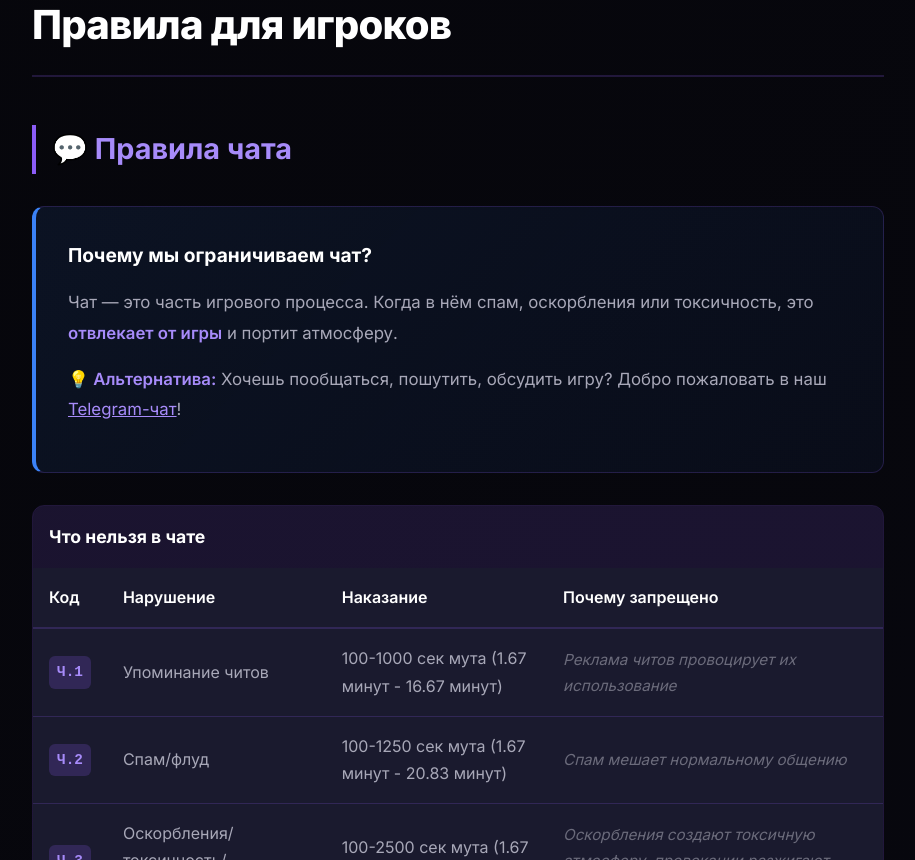
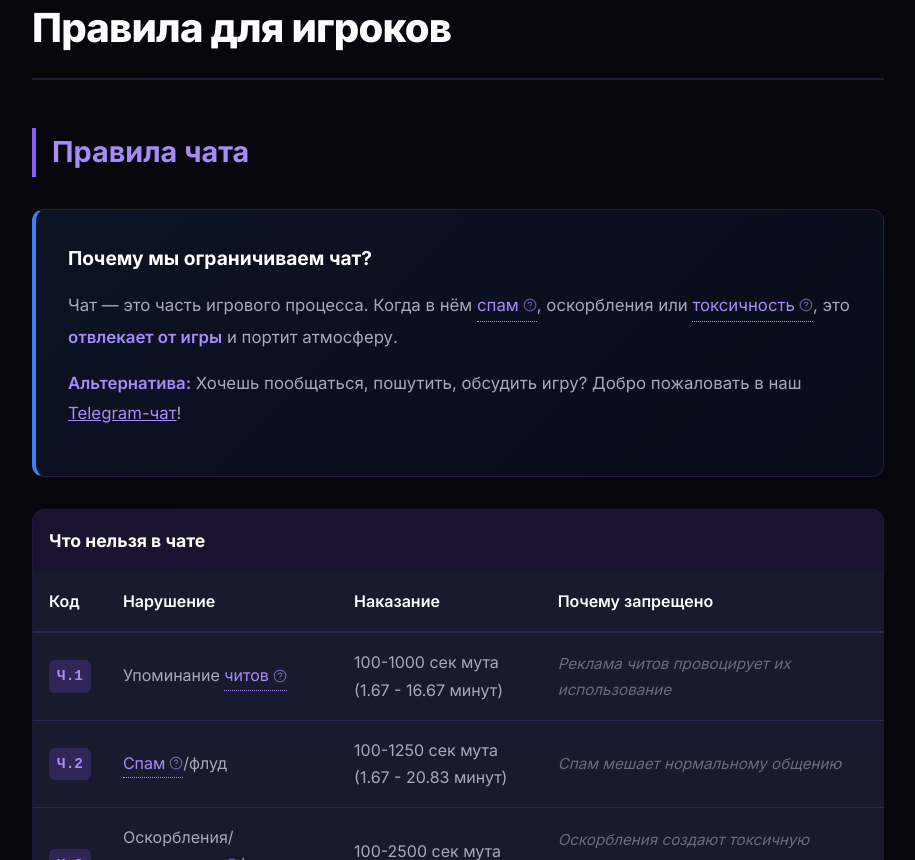
Before and after one commit to yorushi-code/Rules.Test, a React (Vite) app: page / in a window 1280 px wide. Shown: the part 1940-2800 px from the top of the page, without its empty margins (364-1279 px from the left). Built offline with nearby package versions, Linux system fonts and the light colour scheme.

Commit message:
Some setup in App.jsx and App.css

```diff
--- a/src/App.jsx
+++ b/src/App.jsx
@@ -1,6 +1,6 @@
 // App.jsx
-import React, { useState, useEffect } from 'react';
-import { ChevronRight, Shield, Heart, Users, MessageCircle } from 'lucide-react';
+import React, { useState, useEffect, useRef } from 'react';
+import { ChevronRight, Shield, Heart, Users, MessageCircle, HelpCircle } from 'lucide-react';
 import './styles/App.css';
 
 const App = () => {
@@ -48,13 +48,12 @@ const App = () => {
   );
 };
 
-// With logo.svg added
 const Header = () => (
   <header className="header">
     <div className="container">
       <div className="logo">
         <div className="logo-icon">
-          <img src="./teefusion.svg" alt="Logo" />
+          <img src="./teefusion.svg" alt="TeeFusion Logo" />
         </div>
         <span>TEE<strong>FUSION</strong></span>
       </div>
@@ -118,15 +117,15 @@ const Content = () => (
       <InfoBlock>
         <p>
           <strong>TeeFusion</strong> — это не просто сервер. Это <strong>твоё пространство</strong>,
-          где ты можешь играть, не отвлекаясь на читеров, токсиков и хаос.
+          где ты можешь играть, не отвлекаясь на <Term term="читеров">читеров</Term>, <Term term="токсиков">токсиков</Term> и хаос.
         </p>
         <p>
           Эти правила созданы, чтобы:
         </p>
         <ul>
-          <li><strong>Защитить твоё время</strong> — Никаких читеров, которые обесценивают твои победы</li>
+          <li><strong>Защитить твоё время</strong> — Никаких <Term term="читеров">читеров</Term>, которые обесценивают твои победы</li>
           <li><strong>Сохранить честную игру</strong> — Твой скилл = твои достижения</li>
-          <li><strong>Создать ламповую атмосферу</strong> — Общение без токсичности и драмы</li>
+          <li><strong>Создать ламповую атмосферу</strong> — Общение без <Term term="токсичности">токсичности</Term> и драмы</li>
         </ul>
       </InfoBlock>
 
@@ -157,33 +156,49 @@ const Content = () => (
     </Section>
 
     <Section id="players" title="Правила для игроков">
-      <h3>💬 Правила чата</h3>
+      <h3>Правила чата</h3>
       <InfoBlock variant="blue">
         <h4>Почему мы ограничиваем чат?</h4>
         <p>
-          Чат — это часть игрового процесса. Когда в нём спам, оскорбления или токсичность,
+          Чат — это часть игрового процесса. Когда в нём <Term term="спам">спам</Term>, оскорбления или <Term term="токсичность">токсичность</Term>,
           это <strong>отвлекает от игры</strong> и портит атмосферу.
         </p>
         <p>
-          <strong>💡 Альтернатива:</strong> Хочешь пообщаться, пошутить, обсудить игру?
-          Добро пожаловать в наш <a href="https://t.me/Train_Gores" target="_blank">Telegram-чат</a>!
+          <strong>Альтернатива:</strong> Хочешь пообщаться, пошутить, обсудить игру?
+          Добро пожаловать в наш <a href="https://t.me/Train_Gores" target="_blank" rel="noopener noreferrer">Telegram-чат</a>!
         </p>
       </InfoBlock>
 
       <RuleTable
         title="Что нельзя в чате"
         rules={[
-          { violation: 'Упоминание читов', code: 'Ч.1', punishment: '100-1000 сек мута (1.67 минут - 16.67 минут)', why: 'Реклама читов провоцирует их использование' },
-          { violation: 'Спам/флуд', code: 'Ч.2', punishment: '100-1250 сек мута (1.67 минут - 20.83 минут)', why: 'Спам мешает нормальному общению' },
-          { violation: 'Оскорбления/токсичность/провокации', code: 'Ч.3', punishment: '100-2500 сек мута (1.67 минут - 41.67 минут)', why: 'Оскорбления создают токсичную атмосферу, провокации разжигают конфликты' },
+          {
+            violation: <span>Упоминание <Term term="читов">читов</Term></span>,
+            code: 'Ч.1',
+            punishment: '100-1000 сек мута (1.67 - 16.67 минут)',
+            why: 'Реклама читов провоцирует их использование'
+          },
+          {
+            violation: <span><Term term="спам">Спам</Term>/флуд</span>,
+            code: 'Ч.2',
+            punishment: '100-1250 сек мута (1.67 - 20.83 минут)',
+            why: 'Спам мешает нормальному общению'
+          },
+          {
+            violation: <span>Оскорбления/<Term term="токсичность">токсичность</Term>/провокации</span>,
+            code: 'Ч.3',
+            punishment: '100-2500 сек мута (1.67 - 41.67 минут)',
+            why: 'Оскорбления создают токсичную атмосферу, провокации разжигают конфликты'
+          }
         ]}
       />
 
-      <h3>🚫 Баны (серьёзные нарушения)</h3>
+      <h3>Баны (серьёзные нарушения)</h3>
       <InfoBlock variant="red">
         <h4>Почему мы баним?</h4>
         <p>
-          Бан получают за грубые нарушения: использование читов, обход бана, нечестный фарм и попытки взлома.
+          Бан получают за грубые нарушения: использование <Term term="читов">читов</Term>, обход бана,
+          нечестный <Term term="фарм">фарм</Term> и попытки взлома.
           Эти действия <strong>разрушают доверие</strong> и портят игру для всех остальных.
         </p>
       </InfoBlock>
@@ -191,35 +206,55 @@ const Content = () => (
       <RuleTable
         title="Что приводит к бану"
         rules={[
-          { violation: 'Использование читов', code: 'Б.1', punishment: '10000 минут', why: 'Читы обесценивают достижения честных игроков' },
-          { violation: 'Обход бана', code: 'Б.2', punishment: 'Удвоение срока', why: 'Игнорирование наказания = неуважение к правилам' },
-          { violation: 'Нечестный фарм валюты', code: 'Б.3', punishment: '3000 минут + обнуление', why: 'Накрутка прогресса = обман системы' },
-          { violation: 'Попытки взлома \n(Взломы и передача аккаунтов, DDoS, причинение вреда серверам и т.д.)', code: 'Б.4', punishment: 'Перманентный бан', why: 'Угроза безопасности всего сервера, нарушение экономики, нарушение работы сервиса = неуважение желания игроков и честного мнения.' }
+          {
+            violation: <span>Использование <Term term="читов">читов</Term></span>,
+            code: 'Б.1',
+            punishment: '10000 минут',
+            why: 'Читы обесценивают достижения честных игроков'
+          },
+          {
+            violation: 'Обход бана',
+            code: 'Б.2',
+            punishment: 'Удвоение срока',
+            why: 'Игнорирование наказания = неуважение к правилам'
+          },
+          {
+            violation: <span>Нечестный <Term term="фарм">фарм</Term> валюты</span>,
+            code: 'Б.3',
+            punishment: '3000 минут + обнуление',
+            why: 'Накрутка прогресса = обман системы'
+          },
+          {
+            violation: <span>Попытки взлома (Взломы и передача аккаунтов, <Term term="ddos">DDoS</Term>, причинение вреда серверам)</span>,
+            code: 'Б.4',
+            punishment: 'Перманентный бан',
+            why: 'Угроза безопасности всего сервера, нарушение экономики, нарушение работы сервиса'
+          }
         ]}
       />
 
       <InfoBlock variant="green">
-        <h4>🤔 Я считаю что модерация ошиблась, что мне делать?</h4>
+        <h4>Я считаю, что модерация ошиблась. Что мне делать?</h4>
         <p>
           Мы понимаем: ошибки случаются. Если считаешь, что наказание было несправедливым,
-          ты можешь <strong>подать апелляцию</strong> в нашем <a href="https://t.me/Train_Gores" target="_blank">Telegram</a>.
+          ты можешь <strong>подать апелляцию</strong> в нашем <a href="https://t.me/Train_Gores" target="_blank" rel="noopener noreferrer">Telegram</a>.
         </p>
       </InfoBlock>
     </Section>
 
     <Section id="moderators" title="Правила для модераторов">
       <InfoBlock variant="purple">
-        <h4>⚠️ Для модераторов: </h4>
+        <h4>Для модераторов</h4>
         <p>
-          <strong>Модерация</strong> - это привилегия, повод для гордости от причастности к развитию проекта, его поддержке и личного вклада.
+          <strong>Модерация</strong> — это привилегия, повод для гордости от причастности к развитию проекта, его поддержке и личного вклада.
           А также <strong>личной ответственности и обязанностей</strong>, как представителя команды <strong>TeeFusion</strong>.
         </p>
-        <p style={{marginTop: '1rem'}}>
-          © Zavo. Директор команды <strong>TeeFusion</strong>.
+        <p style={{marginTop: '1rem', fontStyle: 'italic'}}>
+          © Zavo. Директор команды TeeFusion.
         </p>
       </InfoBlock>
 
-      <h3>📋 Обязанности модератора</h3>
+      <h3>Обязанности модератора</h3>
       <div className="mod-duties">
         <ModDuty number="1" title="Оперативность">
           <strong>Правило 5 минут:</strong> Наказание должно быть выдано в течение 5 минут
@@ -236,37 +271,63 @@ const Content = () => (
         </ModDuty>
 
         <ModDuty number="4" title="Уважение">
-          <strong>Ты — пример:</strong> Оскорбления, токсичность, абуз команд — для модератора это конец сотрудничества.
+          <strong>Ты — пример:</strong> Оскорбления, <Term term="токсичность">токсичность</Term>,
+          абуз команд — для модератора это конец сотрудничества.
         </ModDuty>
       </div>
 
-      <h3>🚨 Что запрещено модераторам</h3>
+      <h3>Что запрещено модераторам</h3>
       <RuleTable
         title="Нарушения модераторов"
         rules={[
-          { violation: 'Неуважение к игрокам', code: 'М.1', punishment: 'Предупреждение', why: 'Модератор обязан быть примером' },
-          { violation: 'Злоупотребление полномочиями', code: 'М.2', punishment: 'Выговор', why: 'Абуз команд разрушает доверие' },
-          { violation: 'Фаворитизм', code: 'М.3', punishment: 'Предупреждение', why: 'Правила должны быть равны для всех' },
-          { violation: 'Бездействие', code: 'М.4', punishment: 'Предупреждение → Выговор', why: 'Модератор, который не работает — не модератор' },
-          { violation: 'Необоснованные обвинения', code: 'М.5', punishment: 'Предупреждение', why: 'Ложные обвинения в читерстве без доказательств недопустимы' }
+          {
+            violation: 'Неуважение к игрокам',
+            code: 'М.1',
+            punishment: 'Предупреждение',
+            why: 'Модератор обязан быть примером'
+          },
+          {
+            violation: 'Злоупотребление полномочиями',
+            code: 'М.2',
+            punishment: 'Выговор',
+            why: 'Абуз команд разрушает доверие'
+          },
+          {
+            violation: 'Фаворитизм',
+            code: 'М.3',
+            punishment: 'Предупреждение',
+            why: 'Правила должны быть равны для всех'
+          },
+          {
+            violation: 'Бездействие',
+            code: 'М.4',
+            punishment: 'Предупреждение → Выговор',
+            why: 'Модератор, который не работает — не модератор'
+          },
+          {
+            violation: 'Необоснованные обвинения',
+            code: 'М.5',
+            punishment: 'Предупреждение',
+            why: 'Ложные обвинения в читерстве без доказательств недопустимы'
+          }
         ]}
       />
 
       <InfoBlock variant="red">
-        <h4>⚠️ Система наказаний для модераторов</h4>
+        <h4>Система наказаний для модераторов</h4>
         <div style={{marginTop: '1rem'}}>
           <p><strong>Предупреждение</strong> (устное замечание):</p>
           <ul style={{marginLeft: '1.5rem', marginTop: '0.5rem'}}>
             <li>Копится до <strong>3 предупреждений = 1 Выговор</strong></li>
-            <li>Не ограничивает доступ к RCon</li>
+            <li>Не ограничивает доступ к <Term term="rcon">RCon</Term></li>
           </ul>
         </div>
         <div style={{marginTop: '1.5rem'}}>
           <p><strong>Выговор</strong> (официальное взыскание):</p>
           <ul style={{marginLeft: '1.5rem', marginTop: '0.5rem'}}>
-            <li><strong>Отзыв прав на 3 суток</strong> (без доступа к RCon)</li>
+            <li><strong>Отзыв прав на 3 суток</strong> (без доступа к <Term term="rcon">RCon</Term>)</li>
             <li>Срок действия: <strong>3 месяца</strong></li>
-            <li><strong>3 активных выговора</strong> или <strong>5 выговоров за всё время</strong> = прекращение сотрудничества </li>
+            <li><strong>3 активных выговора</strong> или <strong>5 выговоров за всё время</strong> = прекращение сотрудничества</li>
           </ul>
         </div>
       </InfoBlock>
@@ -281,7 +342,7 @@ const Content = () => (
             <ul style={{marginLeft: '1.5rem', marginBottom: '1rem'}}>
               <li>Выдаётся за мелкие нарушения</li>
               <li>3 предупреждения = 1 Выговор</li>
-              <li>Не влияет на доступ к RCon</li>
+              <li>Не влияет на доступ к <Term term="rcon">RCon</Term></li>
             </ul>
 
             <p><strong>Выговор:</strong></p>
@@ -292,7 +353,7 @@ const Content = () => (
             </ul>
 
             <p><strong>Пример:</strong> Модератор получил 2 предупреждения (ничего не происходит).
-            Получил 3-е предупреждение → автоматически получает Выговор → теряет доступ к RCon на 3 суток.</p>
+            Получил 3-е предупреждение → автоматически получает Выговор → теряет доступ к <Term term="rcon">RCon</Term> на 3 суток.</p>
           </div>
         }
       />
@@ -309,14 +370,20 @@ const Content = () => (
 
       <FAQ
         question="Почему модераторы не отвечают?"
-        answer="Модераторы обязаны реагировать на нарушения в течение 5 минут. Если модератор бездействует, сообщи об этом в Telegram — это серьёзное нарушение, которое карается Предупреждением."
+        answer={
+          <span>
+            Модераторы обязаны реагировать на нарушения в течение 5 минут. Если модератор бездействует,
+            сообщи об этом в <a href="https://t.me/Train_Gores" target="_blank" rel="noopener noreferrer">Telegram</a> —
+            это серьёзное нарушение, которое карается Предупреждением.
+          </span>
+        }
       />
 
       <FAQ
         question="Где можно пообщаться вне игры?"
         answer={
           <span>
-            Добро пожаловать в наш <a href="https://t.me/Train_Gores" target="_blank">Telegram-чат</a>!
+            Добро пожаловать в наш <a href="https://t.me/Train_Gores" target="_blank" rel="noopener noreferrer">Telegram-чат</a>!
             Там можно шутить, обсуждать игру и просто общаться.
           </span>
         }
@@ -330,7 +397,7 @@ const Footer = () => (
     <div className="container">
       <div className="footer-brand">
         <div className="logo-icon">
-          <img src="./teefusion.svg" alt="Logo" />
+          <img src="./teefusion.svg" alt="TeeFusion Logo" />
         </div>
         <span>TEE<strong>FUSION</strong></span>
       </div>
@@ -410,9 +477,87 @@ const ModDuty = ({ number, title, children }) => (
 
 const FAQ = ({ question, answer }) => (
   <div className="faq-item">
-    <h4>❓ {question}</h4>
+    <h4>{question}</h4>
     <p>{answer}</p>
   </div>
 );
 
+// Tooltip Component
+const Term = ({ term, children }) => {
+  const [show, setShow] = useState(false);
+  const [position, setPosition] = useState({ top: 0, left: 0 });
+  const triggerRef = useRef(null);
+  const tooltipRef = useRef(null);
+
+  const definitions = {
+    'читов': 'Программы или модификации, дающие нечестное преимущество в игре',
+    'читеров': 'Игроки, использующие программы для нечестного преимущества',
+    'токсичность': 'Оскорбления, провокации, негативное поведение, портящее атмосферу',
+    'токсиков': 'Игроки, которые оскорбляют других и создают неприятную атмосферу',
+    'спам': 'Повторяющиеся однотипные сообщения, засоряющие чат',
+    'фарм': 'Искусственное накручивание игровой валюты или прогресса',
+    'rcon': 'Remote Console — панель управления сервером для модераторов',
+    'ddos': 'Атака на сервер большим количеством запросов для его отключения'
+  };
+
+  const handleMouseEnter = () => {
+    if (triggerRef.current && tooltipRef.current) {
+      const triggerRect = triggerRef.current.getBoundingClientRect();
+      const tooltipRect = tooltipRef.current.getBoundingClientRect();
+
+      const viewportWidth = window.innerWidth;
+      const viewportHeight = window.innerHeight;
+
+      let left = triggerRect.left + triggerRect.width / 2 - tooltipRect.width / 2;
+      let top = triggerRect.top - tooltipRect.height - 12;
+
+      const padding = 16;
+      if (left < padding) {
+        left = padding;
+      } else if (left + tooltipRect.width > viewportWidth - padding) {
+        left = viewportWidth - tooltipRect.width - padding;
+      }
+
+      if (top < padding) {
+        top = triggerRect.bottom + 12;
+      }
+
+      if (top + tooltipRect.height > viewportHeight - padding) {
+        top = viewportHeight - tooltipRect.height - padding;
+      }
+
+      setPosition({ top, left });
+    }
+    setShow(true);
+  };
+
+  const handleMouseLeave = () => {
+    setShow(false);
+  };
+
+  return (
+    <span className="term-wrapper">
+      <span
+        ref={triggerRef}
+        className="term"
+        onMouseEnter={handleMouseEnter}
+        onMouseLeave={handleMouseLeave}
+      >
+        {children}
+        <HelpCircle size={14} className="term-icon" />
+      </span>
+      <span
+        ref={tooltipRef}
+        className={`tooltip ${show ? 'show' : ''}`}
+        style={{
+          top: `${position.top}px`,
+          left: `${position.left}px`
+        }}
+      >
+        {definitions[term] || 'Определение недоступно'}
+      </span>
+    </span>
+  );
+};
+
 export default App;
--- a/src/styles/App.css
+++ b/src/styles/App.css
@@ -75,37 +75,15 @@ body {
 }
 
 .logo-icon {
-  width: 64px;
-  height: 32px;
-  background: linear-gradient(135deg,var(--accent),var(--accent-light));
+  width: 40px;
+  height: 40px;
+  background: linear-gradient(135deg, var(--accent), var(--accent-light));
   border-radius: 10px;
   display: flex;
   align-items: center;
   justify-content: center;
   font-size: 1.1rem;
-  box-shadow: 0 0 20px #8b5cf666;
-}
-.logo-icon img {
-    width: 100%;
-    height: 100%;
-    filter: invert(100%) brightness(150%);
-    border: none;
-    margin: 0;
-    border-radius: 10px;
-}
-
-/* Пример стилей для текста TEEFUSION */
-.logo-text {
-    font-size: 1.5rem;
-    font-weight: 700;
-    color: #ffffff;
-    margin-left: 10px; /* Отступ от иконки */
-}
-
-/* Пример стилей для общего контейнера */
-.Logo {
-    display: flex;
-    align-items: center;
+  box-shadow: 0 0 20px rgba(139, 92, 246, 0.4);
 }
 
 .logo strong {
@@ -492,6 +470,74 @@ body {
   color: var(--text-secondary);
 }
 
+/* Term Tooltip */
+.term-wrapper {
+  position: relative;
+  display: inline;
+}
+
+.term {
+  color: var(--accent-light);
+  border-bottom: 1px dotted var(--accent-light);
+  cursor: help;
+  transition: all 0.2s ease;
+  display: inline-flex;
+  align-items: center;
+  gap: 0.25rem;
+}
+
+.term:hover {
+  color: var(--accent);
+  border-bottom-color: var(--accent);
+}
+
+.term-icon {
+  opacity: 0.6;
+  transition: opacity 0.2s ease;
+}
+
+.term:hover .term-icon {
+  opacity: 1;
+}
+
+.tooltip {
+  position: fixed;
+  background: rgba(26, 26, 46, 0.98);
+  border: 1px solid var(--border);
+  border-radius: 8px;
+  padding: 0.75rem 1rem;
+  max-width: 320px;
+  color: var(--text-secondary);
+  font-size: 0.9rem;
+  line-height: 1.5;
+  z-index: 9999;
+  pointer-events: none;
+  opacity: 0;
+  transform: translateY(-4px);
+  transition: all 0.2s cubic-bezier(0.4, 0, 0.2, 1);
+  box-shadow: 0 8px 32px rgba(0, 0, 0, 0.6);
+  backdrop-filter: blur(10px);
+}
+
+.tooltip.show {
+  opacity: 1;
+  transform: translateY(0);
+}
+
+.tooltip::before {
+  content: '';
+  position: absolute;
+  bottom: -4px;
+  left: 50%;
+  transform: translateX(-50%);
+  width: 8px;
+  height: 8px;
+  background: rgba(26, 26, 46, 0.98);
+  border-right: 1px solid var(--border);
+  border-bottom: 1px solid var(--border);
+  transform: translateX(-50%) rotate(45deg);
+}
+
 /* Footer */
 .footer {
   background: var(--surface);
```
